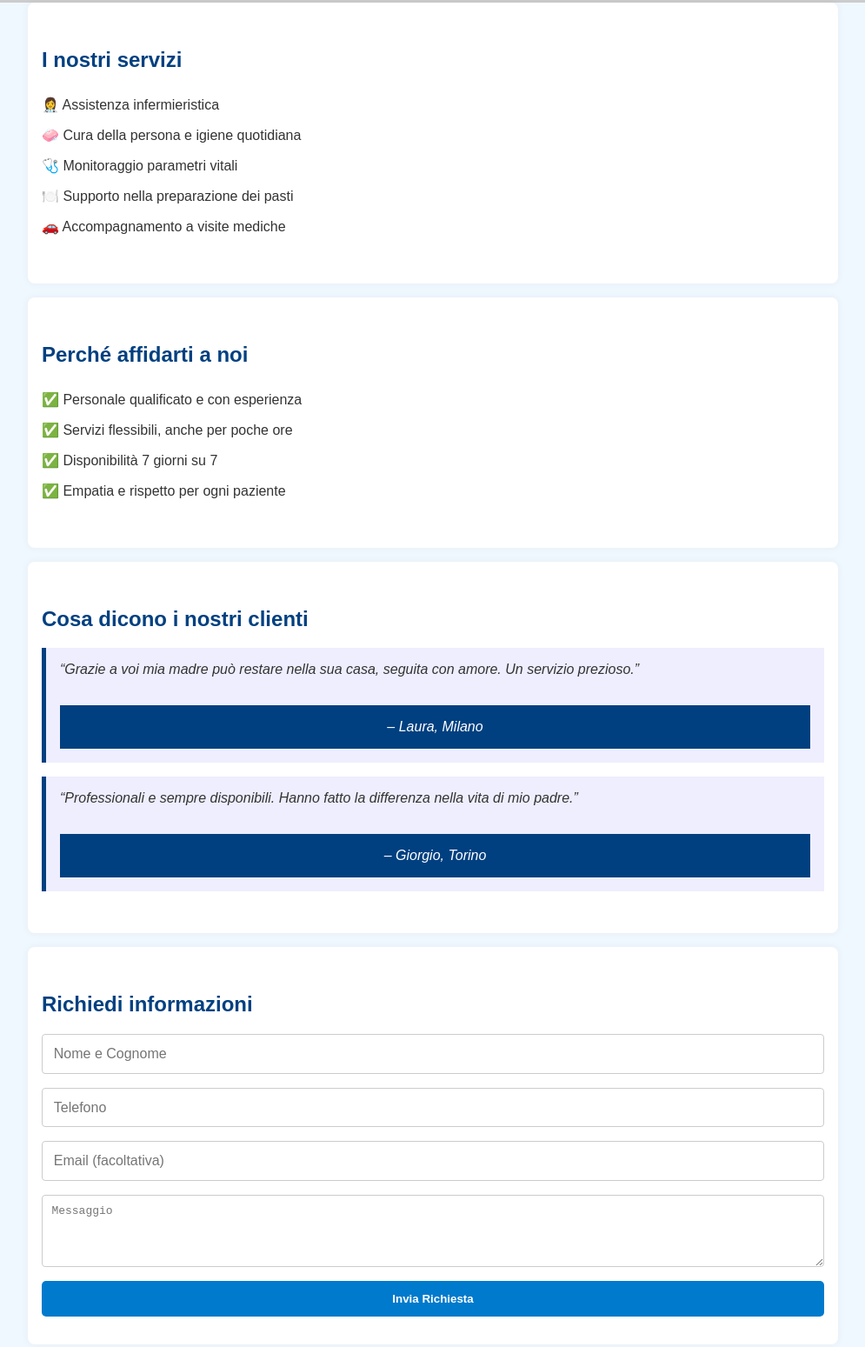
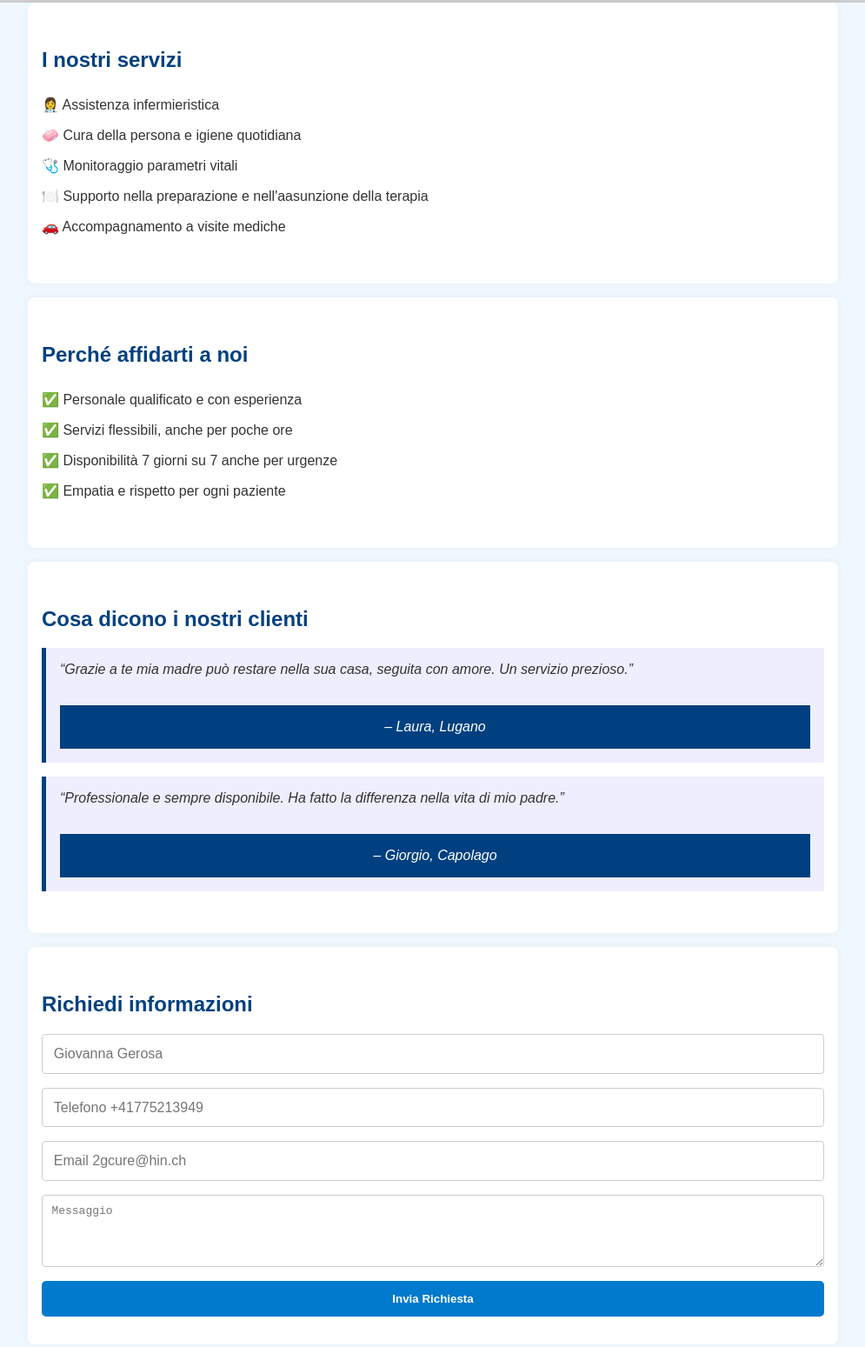
Before and after one commit to Gio-Gerosa/2gcure-landing3, a plain HTML site: page index.html in a window 1280 px wide. Shown: the part 327-1876 px from the top of the page at 87% size, without its empty margins (142-1137 px from the left). Drawn offline with Linux system fonts and the light colour scheme; placeholder pictures from the web are drawn by us.

Commit message:
Update index.html

```diff
--- a/index.html
+++ b/index.html
@@ -41,7 +41,7 @@
       <li>👩‍⚕️ Assistenza infermieristica</li>
       <li>🧼 Cura della persona e igiene quotidiana</li>
       <li>🩺 Monitoraggio parametri vitali</li>
-      <li>🍽️ Supporto nella preparazione dei pasti</li>
+      <li>🍽️ Supporto nella preparazione e nell'aasunzione della terapia</li>
       <li>🚗 Accompagnamento a visite mediche</li>
     </ul>
   </section>
@@ -51,29 +51,30 @@
     <ul>
       <li>✅ Personale qualificato e con esperienza</li>
       <li>✅ Servizi flessibili, anche per poche ore</li>
-      <li>✅ Disponibilità 7 giorni su 7</li>
+      <li>✅ Disponibilità 7 giorni su 7 anche per urgenze</li>
       <li>✅ Empatia e rispetto per ogni paziente</li>
     </ul>
   </section>
 
+
   <section>
     <h2>Cosa dicono i nostri clienti</h2>
     <blockquote>
-      “Grazie a voi mia madre può restare nella sua casa, seguita con amore. Un servizio prezioso.”
-      <footer>&ndash; Laura, Milano</footer>
+      “Grazie a te mia madre può restare nella sua casa, seguita con amore. Un servizio prezioso.”
+      <footer>&ndash; Laura, Lugano</footer>
     </blockquote>
     <blockquote>
-      “Professionali e sempre disponibili. Hanno fatto la differenza nella vita di mio padre.”
-      <footer>&ndash; Giorgio, Torino</footer>
+      “Professionale e sempre disponibile. Ha fatto la differenza nella vita di mio padre.”
+      <footer>&ndash; Giorgio, Capolago</footer>
     </blockquote>
   </section>
 
   <section id="contatto">
     <h2>Richiedi informazioni</h2>
     <form>
-      <input type="text" placeholder="Nome e Cognome" required>
-      <input type="tel" placeholder="Telefono" required>
-      <input type="email" placeholder="Email (facoltativa)">
+      <input type="text" placeholder="Giovanna Gerosa" required>
+      <input type="tel" placeholder="Telefono +41775213949" anche WhatsApp required>
+      <input type="email" placeholder="Email 2gcure@hin.ch">
       <textarea rows="4" placeholder="Messaggio"></textarea>
       <button class="btn-primary" type="submit">Invia Richiesta</button>
     </form>
```
